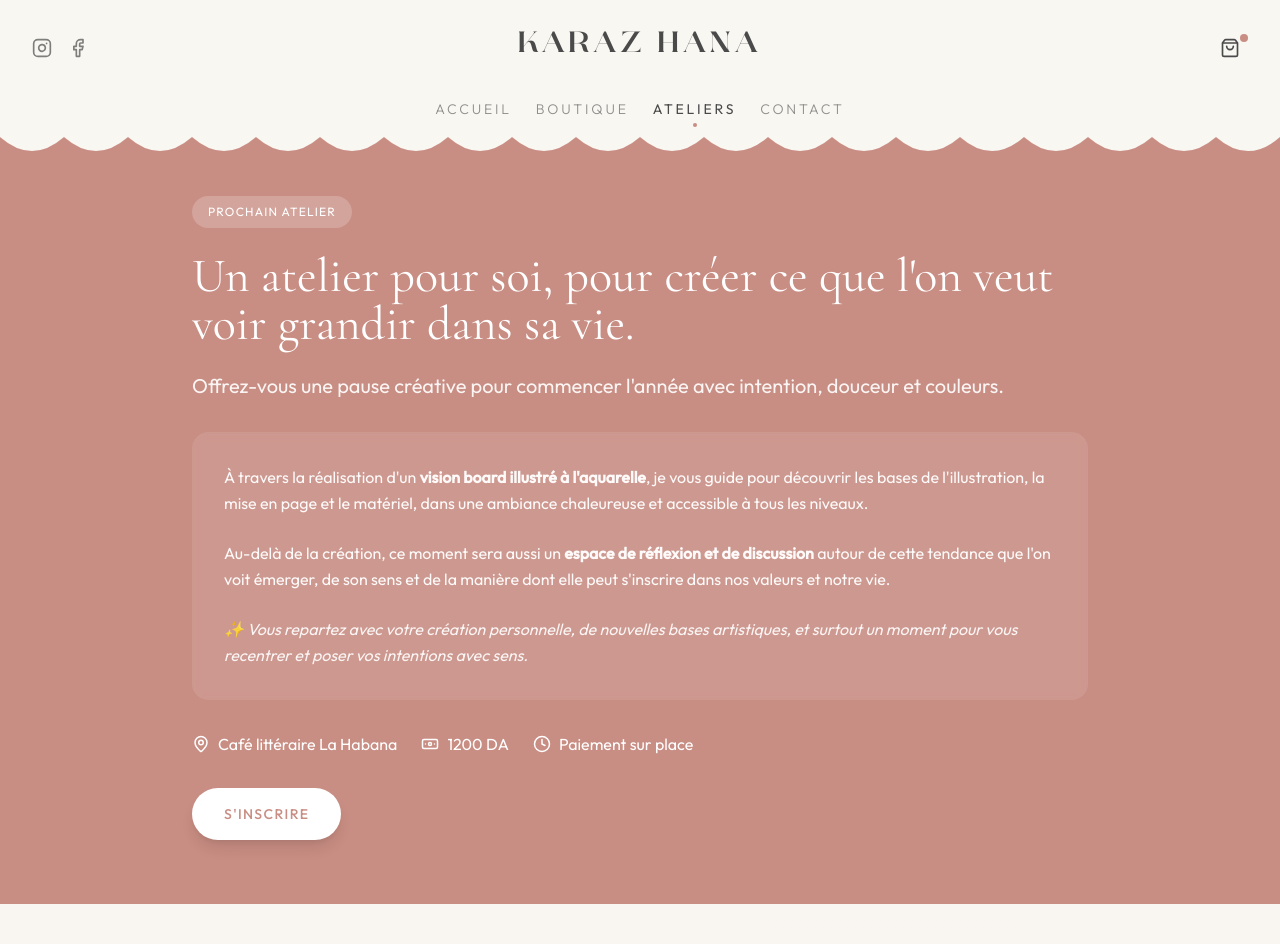
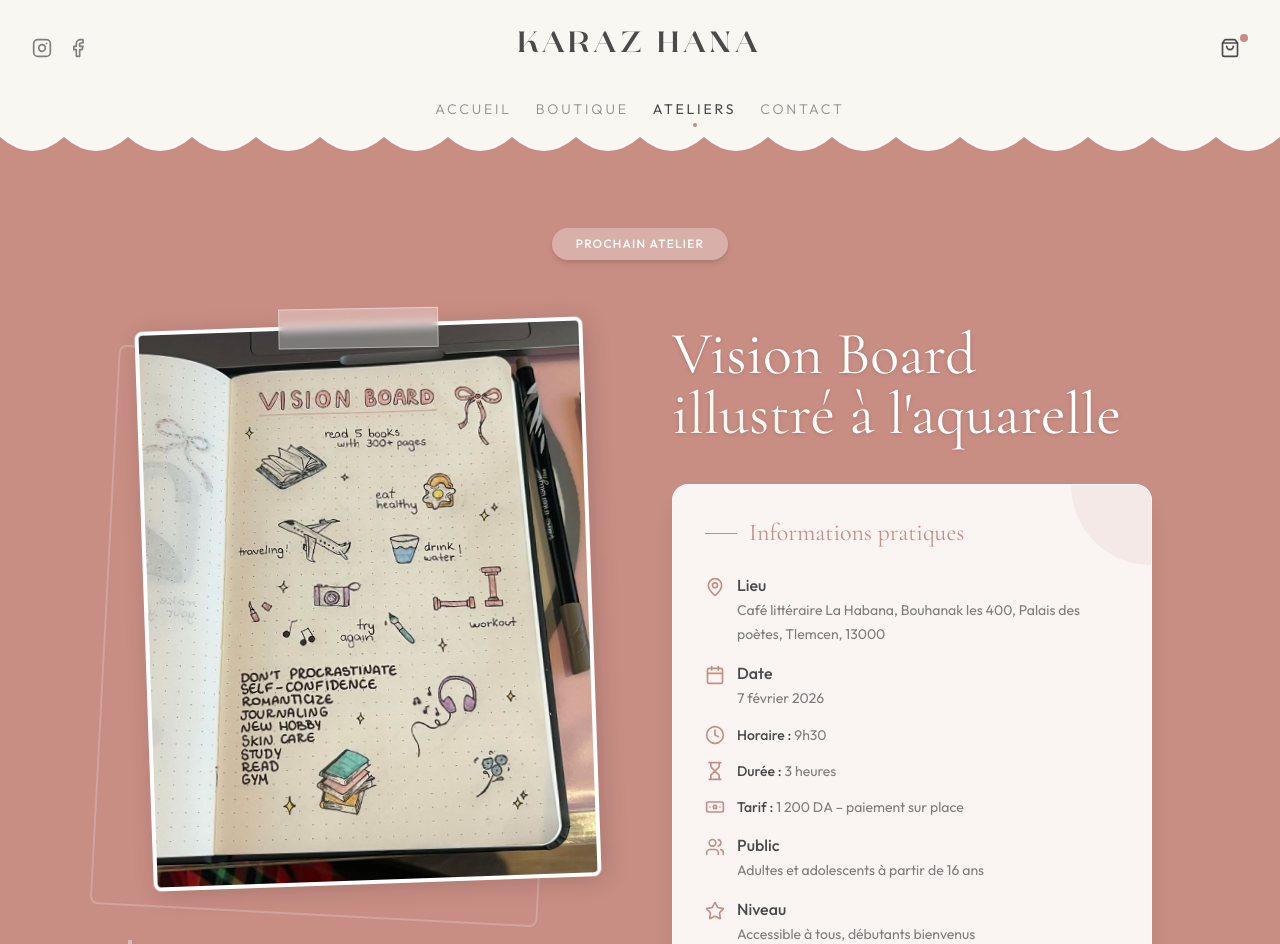
Before and after one commit to anes-l/karaz-hana, a React (Vite) app: page /ateliers in a window 1280 px wide. Shown: the top 944 px of the page. Built offline with nearby package versions, Linux system fonts and the light colour scheme; a web font is replaced by a local one.

Commit message:
feat: redesign Prochain Atelier section with new layout, image, and visuals

```diff
--- a/pages/Ateliers.tsx
+++ b/pages/Ateliers.tsx
@@ -1,5 +1,5 @@
 import React from 'react';
-import { Calendar, MapPin, Clock, Banknote } from 'lucide-react';
+import { Calendar, MapPin, Clock, Banknote, Users, Hourglass, Star, Ticket } from 'lucide-react';
 
 export const Ateliers: React.FC = () => {
     const testimonials = [
@@ -35,55 +35,126 @@ export const Ateliers: React.FC = () => {
 
     return (
         <div className="w-full">
-
-            {/* Bandeau Prochain Atelier */}
-            <section className="bg-terracotta text-white py-12 md:py-16 px-4">
-                <div className="max-w-4xl mx-auto">
-                    <span className="inline-block bg-white/20 text-white text-xs uppercase tracking-widest px-4 py-2 rounded-full mb-6">
+            {/* Section Vision Board - Prochain Atelier */}
+            <section className="bg-terracotta py-16 md:py-24 px-4">
+                <div className="max-w-5xl mx-auto">
+                    <div className="mb-12 text-center">
+                        <span className="inline-block bg-white/30 text-white text-xs uppercase tracking-widest px-6 py-2 rounded-full mb-4 font-medium shadow-md">
                             Prochain Atelier
                         </span>
+                    </div>
 
-                    <h1 className="font-serif text-3xl md:text-5xl mb-6 leading-tight">
-                        Un atelier pour soi, pour créer ce que l'on veut voir grandir dans sa vie.
-                    </h1>
+                    <div className="grid grid-cols-1 md:grid-cols-2 gap-10 md:gap-16 items-start">
+                        {/* Colonne Image + Texte (Gauche) */}
+                        <div className="flex flex-col gap-10">
+                            <div className="relative flex justify-center">
+                                <div className="relative z-10 rotate-[-2deg] hover:rotate-0 transition-transform duration-500 w-full max-w-md mx-auto">
+                                    {/* Effet 'Scotch' en haut */}
+                                    <div className="absolute -top-4 left-1/2 -translate-x-1/2 w-40 h-10 bg-white/30 backdrop-blur-sm border border-white/40 shadow-sm rotate-1 z-20" />
 
-                    <p className="font-sans text-white/90 text-lg md:text-xl mb-8 leading-relaxed">
-                        Offrez-vous une pause créative pour commencer l'année avec intention, douceur et couleurs.
+                                    <img
+                                        src="/vision-board-workshop.png"
+                                        alt="Exemple de Vision Board illustré"
+                                        className="rounded-lg shadow-[4px_4px_25px_rgba(0,0,0,0.15)] w-full object-cover aspect-[4/5] bg-cream border-4 border-white"
+                                    />
+
+
+                                </div>
+
+                                {/* Élément décoratif arrière-plan */}
+                                <div className="absolute top-8 -left-6 w-full h-full border-2 border-white/20 rounded-lg -z-0 rotate-3 max-w-md" />
+                            </div>
+
+                            {/* Texte descriptif déplacé ici */}
+                            <div className="mt-4">
+                                <p className="font-sans text-white/90 text-lg md:text-xl mb-8 leading-relaxed italic border-l-4 border-white/40 pl-4">
+                                    "Un atelier pour soi, pour créer ce que l'on veut voir grandir dans sa vie."
                                 </p>
 
-                    <div className="bg-white/10 backdrop-blur-sm rounded-2xl p-6 md:p-8 mb-8">
-                        <p className="text-white/95 leading-relaxed mb-6">
-                            À travers la réalisation d'un <strong>vision board illustré à l'aquarelle</strong>, je vous guide pour découvrir les bases de l'illustration, la mise en page et le matériel, dans une ambiance chaleureuse et accessible à tous les niveaux.
+                                <div className="space-y-6 text-white/90 font-sans leading-relaxed">
+                                    <p>
+                                        À travers la réalisation d'un <strong>vision board illustré à l'aquarelle</strong>, je vous guide pour découvrir les bases de l'illustration, accessibles à tous les niveaux, dans une ambiance simple et chaleureuse.
                                     </p>
-                        <p className="text-white/95 leading-relaxed mb-6">
-                            Au-delà de la création, ce moment sera aussi un <strong>espace de réflexion et de discussion</strong> autour de cette tendance que l'on voit émerger, de son sens et de la manière dont elle peut s'inscrire dans nos valeurs et notre vie.
+                                    <p>
+                                        Ici, la technique de l'aquarelle se mêle à la réflexion personnelle.
                                     </p>
-                        <p className="text-white/90 italic leading-relaxed">
-                            ✨ Vous repartez avec votre création personnelle, de nouvelles bases artistiques, et surtout un moment pour vous recentrer et poser vos intentions avec sens.
+                                    <p>
+                                        Un espace où l'on apprend, on échange et on explore ensemble, en toute authenticité.
                                     </p>
                                 </div>
-
-                    <div className="flex flex-wrap gap-4 md:gap-6 text-sm md:text-base">
-                        <div className="flex items-center gap-2">
-                            <MapPin size={18} />
-                            <span>Café littéraire La Habana</span>
-                        </div>
-                        <div className="flex items-center gap-2">
-                            <Banknote size={18} />
-                            <span>1200 DA</span>
-                        </div>
-                        <div className="flex items-center gap-2">
-                            <Clock size={18} />
-                            <span>Paiement sur place</span>
                             </div>
                         </div>
 
+                        {/* Colonne Contenu (Droite) - Titre + Infos Pratiques */}
+                        <div className="flex flex-col justify-start items-start md:items-start sticky top-24">
+                            <h1 className="font-serif text-4xl md:text-5xl lg:text-6xl text-white mb-10 leading-tight drop-shadow">
+                                Vision Board <span className="text-cream">illustré</span> à l'aquarelle
+                            </h1>
+
+                            {/* Informations Pratiques */}
+                            <div className="w-full bg-white/90 rounded-2xl p-8 border border-white/40 relative overflow-hidden shadow-xl">
+                                <div className="absolute top-0 right-0 w-20 h-20 bg-terracotta/10 rounded-bl-full" />
+
+                                <h3 className="font-serif text-2xl text-terracotta mb-6 flex items-center gap-3">
+                                    <span className="w-8 h-[1px] bg-terracotta"></span>
+                                    Informations pratiques
+                                </h3>
+
+                                <ul className="space-y-4">
+                                    <li className="flex items-start gap-3">
+                                        <MapPin className="text-terracotta shrink-0 mt-1" size={20} />
+                                        <div>
+                                            <span className="font-medium text-charcoal block">Lieu</span>
+                                            <span className="text-charcoal/70 text-sm">Café littéraire La Habana, Bouhanak les 400, Palais des poètes, Tlemcen, 13000</span>
+                                        </div>
+                                    </li>
+                                    <li className="flex items-start gap-3">
+                                        <Calendar className="text-terracotta shrink-0 mt-1" size={20} />
+                                        <div>
+                                            <span className="font-medium text-charcoal block">Date</span>
+                                            <span className="text-charcoal/70 text-sm">7 février 2026</span>
+                                        </div>
+                                    </li>
+                                    <li className="flex items-center gap-3">
+                                        <Clock className="text-terracotta shrink-0" size={20} />
+                                        <span className="text-charcoal/70 text-sm"><strong className="text-charcoal font-medium">Horaire :</strong> 9h30</span>
+                                    </li>
+                                    <li className="flex items-center gap-3">
+                                        <Hourglass className="text-terracotta shrink-0" size={20} />
+                                        <span className="text-charcoal/70 text-sm"><strong className="text-charcoal font-medium">Durée :</strong> 3 heures</span>
+                                    </li>
+                                    <li className="flex items-center gap-3">
+                                        <Banknote className="text-terracotta shrink-0" size={20} />
+                                        <span className="text-charcoal/70 text-sm"><strong className="text-charcoal font-medium">Tarif :</strong> 1 200 DA – paiement sur place</span>
+                                    </li>
+                                    <li className="flex items-start gap-3">
+                                        <Users className="text-terracotta shrink-0 mt-1" size={20} />
+                                        <div>
+                                            <span className="font-medium text-charcoal block">Public</span>
+                                            <span className="text-charcoal/70 text-sm">Adultes et adolescents à partir de 16 ans</span>
+                                        </div>
+                                    </li>
+                                    <li className="flex items-start gap-3">
+                                        <Star className="text-terracotta shrink-0 mt-1" size={20} />
+                                        <div>
+                                            <span className="font-medium text-charcoal block">Niveau</span>
+                                            <span className="text-charcoal/70 text-sm">Accessible à tous, débutants bienvenus</span>
+                                        </div>
+                                    </li>
+                                </ul>
+
+                                <div className="mt-8 pt-6 border-t border-terracotta/10">
                                     <a
                                         href="/contact"
-                        className="inline-block mt-8 bg-white text-terracotta px-8 py-4 rounded-full font-medium uppercase tracking-widest text-sm hover:bg-cream transition-colors shadow-lg"
+                                        className="w-full md:w-auto inline-flex justify-center items-center gap-2 bg-terracotta text-white px-8 py-4 rounded-full font-medium uppercase tracking-widest text-sm hover:bg-terracotta/90 transition-all shadow-lg hover:shadow-xl hover:-translate-y-1 group"
                                     >
-                        S'inscrire
+                                        <Ticket className="group-hover:animate-pulse" size={20} />
+                                        Réserver ma place
                                     </a>
+                                </div>
+                            </div>
+                        </div>
+                    </div>
                 </div>
             </section>
 
```
Also changed, not shown: public/vision-board-workshop.png (added). Lines whose indentation alone changed are shown as unchanged.
